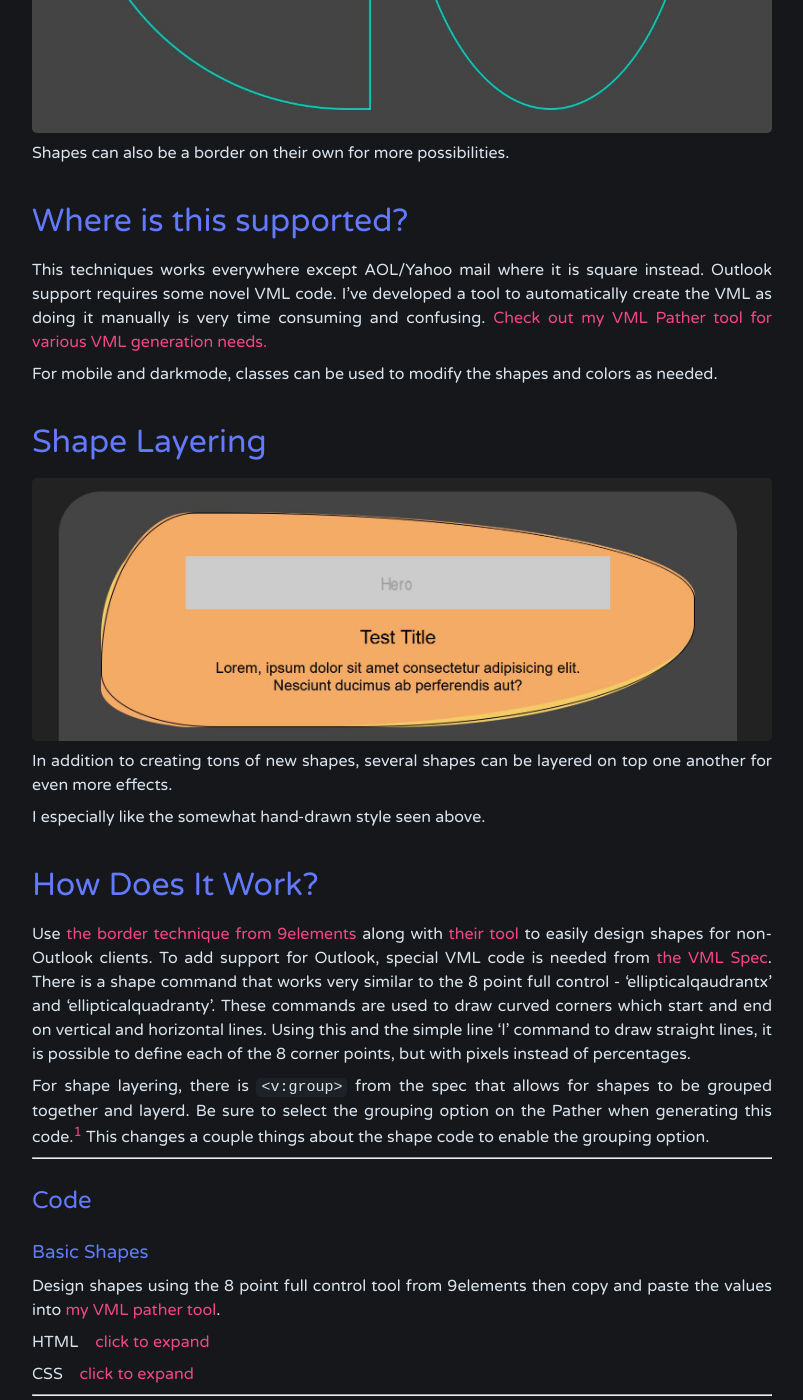
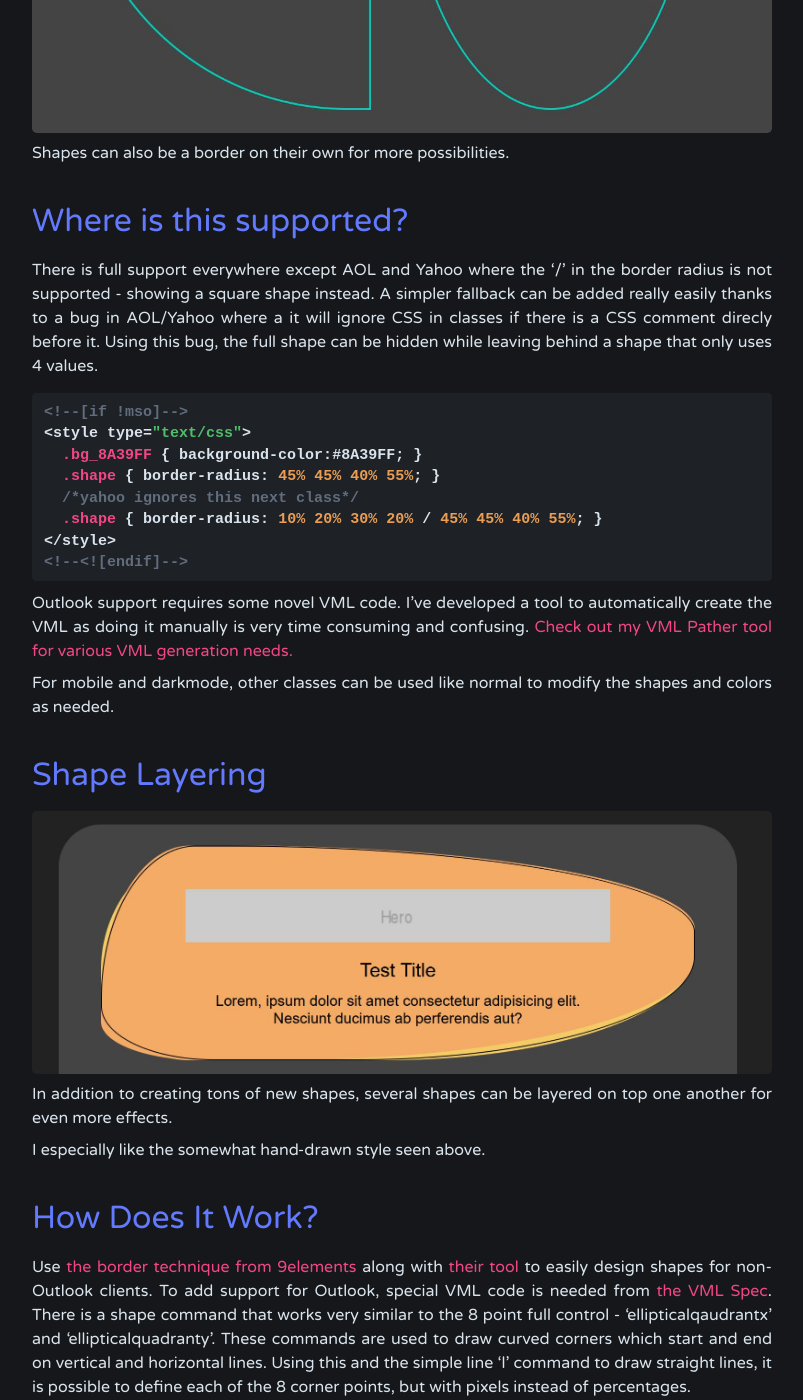
Before and after one commit to Colin-Whelan/Colin-Whelan.github.io, a Jekyll site: the page built from _posts/2022-10-03-organic-shapes.md, in a window 1280 px wide and 1400 px high, scrolled down 1565 px. Shown: the whole window, without its empty margins (238-1041 px from the left). Built offline with Jekyll 4.4.1, drawn with Linux system fonts in a browser that asks for light colours; nearby versions of some CDN libraries; comment, search, counter and statistics services are not loaded; some of the changed text lies outside the part shown.

Commit message:
Update 2022-10-03-organic-shapes.md

````diff
--- a/_posts/2022-10-03-organic-shapes.md
+++ b/_posts/2022-10-03-organic-shapes.md
@@ -27,9 +27,22 @@ Shapes can also be a border on their own for more possibilities.
 
 # Where is this supported?
 
-This techniques works everywhere except AOL/Yahoo mail where it is square instead. Outlook support requires some novel VML code. I've developed a tool to automatically create the VML as doing it manually is very time consuming and confusing. [Check out my VML Pather tool for various VML generation needs.](https://vml-pather.glitch.me/){:target="_blank"}{:rel="noopener noreferrer"}
+There is full support everywhere except AOL and Yahoo where the '/' in the border radius is not supported - showing a square shape instead. A simpler fallback can be added really easily thanks to a bug in AOL/Yahoo where a it will ignore CSS in classes if there is a CSS comment direcly before it. Using this bug, the full shape can be hidden while leaving behind a shape that only uses 4 values.
 
-For mobile and darkmode, classes can be used to modify the shapes and colors as needed.
+```html
+<!--[if !mso]-->
+<style type="text/css">
+  .bg_8A39FF { background-color:#8A39FF; }
+  .shape { border-radius: 45% 45% 40% 55%; }
+  /*yahoo ignores this next class*/
+  .shape { border-radius: 10% 20% 30% 20% / 45% 45% 40% 55%; }
+</style>
+<!--<![endif]-->
+```
+
+Outlook support requires some novel VML code. I've developed a tool to automatically create the VML as doing it manually is very time consuming and confusing. [Check out my VML Pather tool for various VML generation needs.](https://vml-pather.glitch.me/){:target="_blank"}{:rel="noopener noreferrer"}
+
+For mobile and darkmode, other classes can be used like normal to modify the shapes and colors as needed.
 
 # Shape Layering
 
@@ -45,6 +58,8 @@ Use [the border technique from 9elements](https://9elements.com/blog/css-border-
 To add support for Outlook, special VML code is needed from [the VML Spec](https://www.w3.org/TR/NOTE-VML){:target="_blank"}{:rel="noopener noreferrer"}. There is a shape command that works very similar to the 8 point full control - 'ellipticalqaudrantx' and 'ellipticalquadranty'. These commands are used to draw curved corners which start and end on vertical and horizontal lines. Using this and the simple line 'l' command to draw straight lines, it is possible to define each of the 8 corner points, but with pixels instead of percentages.
 
 For shape layering, there is `<v:group>` from the spec that allows for shapes to be grouped together and layerd. Be sure to select the grouping option on the Pather when generating this code.[^1] This changes a couple things about the shape code to enable the grouping option.
+
+One thing to note for this new technique is that content is layered on top of these shapes. While using the shapes as clipping paths can be supported in non-Outlook clients, I have not been able to re-create this for Outlook.
 
 ---
 
````
